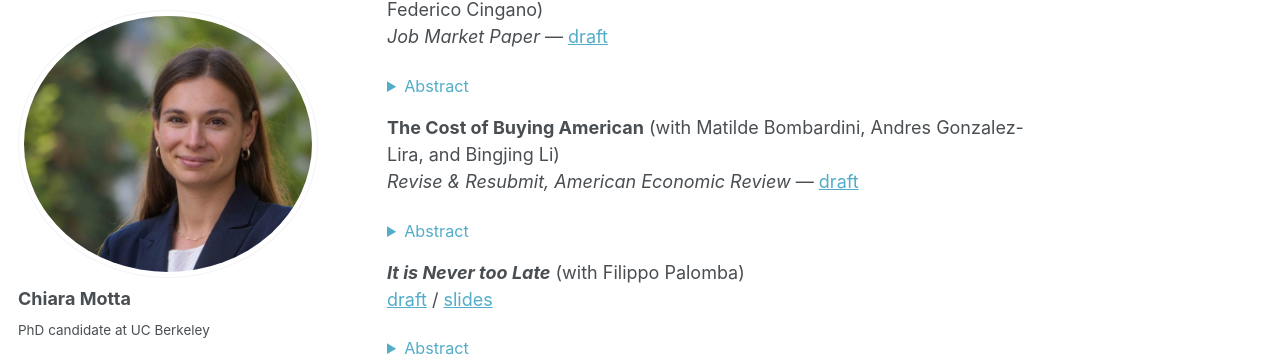
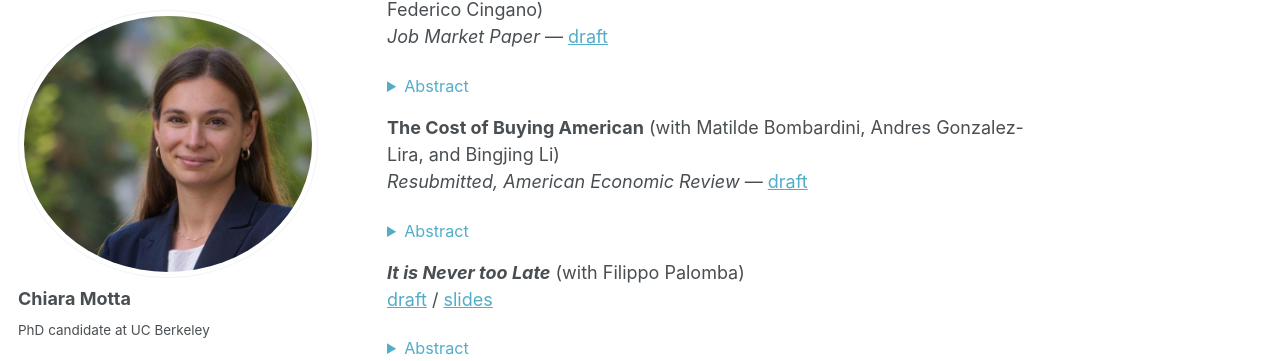
Before and after one commit to chimotta/chimotta.github.io, a Jekyll site: the page built from _pages/about.md, in a window 1280 px wide and 900 px high, scrolled down 413 px. Shown: the part 89-450 px from the top of the window. Built offline with Jekyll 4.4.1, drawn with Linux system fonts in a browser that asks for light colours.

Commit message:
Homepage: Resubmitted, American Economic Review
Co-Authored-By: Claude Opus 5.5 <noreply@anthropic.com>

```diff
--- a/_pages/about.md
+++ b/_pages/about.md
@@ -24,7 +24,7 @@ I work on questions in **labor economics** and **spatial economics**. I combine
 <details class="abstract"><summary>Abstract</summary><p>Place-based subsidies are often targeted to firms in distressed regions on the premise that local labor is underutilized. This paper studies how wage-setting institutions shape the incidence and efficiency of a large investment subsidy program in Italy. Funding was allocated to firms based on rankings and fixed budgets, which we exploit at two levels: a regression discontinuity across participating firms, and a recentered instrument across labor markets. Combining application records, longitudinal firm data, and matched employer–employee data, we show that funded firms expand employment without raising average wages or upgrading workforce composition. Incumbent workers benefit primarily through additional weeks of employment, especially those with weaker labor market attachment, while wage gains are concentrated among workers earning above their contractual floors. We find no evidence of competitor firms increasing wages in the same labor market, and no detectable in-migration. Together, these findings suggest that contractual minima bind for most workers, yielding employment rationing. While the subsidies alleviate the underemployment generated by rationing, the program’s cost still outweighs its estimated social benefits.</p></details>
 
 **The Cost of Buying American** (with Matilde Bombardini, Andres Gonzalez-Lira, and Bingjing Li)
-*Revise & Resubmit, American Economic Review* — [draft](/files/BAA.pdf)
+*Resubmitted, American Economic Review* — [draft](/files/BAA.pdf)
 <details class="abstract"><summary>Abstract</summary><p>The latest resurgence in the U.S. of policies aimed at reducing imports and bolstering domestic production has included the expansion of Buy American provisions. While some of these are new and untested, in this paper we evaluate the employment and welfare impact of long-standing procurement limitations on the purchase of foreign products by the U.S. Federal Government. Employing procurement micro-data, we calibrate a quantitative trade model adapted to include features relevant to the Buy American Act: a government sector, policy barriers in final and intermediate goods, labor force participation, and external economies of scale. We show that current Buy American restrictions on final goods create about 100,000 jobs at a welfare cost of about $170,000 per job. The imminent tightening of domestic-content rules for inputs to 75% creates about 86,600 jobs at a welfare cost of about $119,000 per job. We also find scant evidence of the use of Buy American rules as an effective industrial policy tool.</p></details>
 
 ***It is Never too Late*** (with Filippo Palomba)
```
